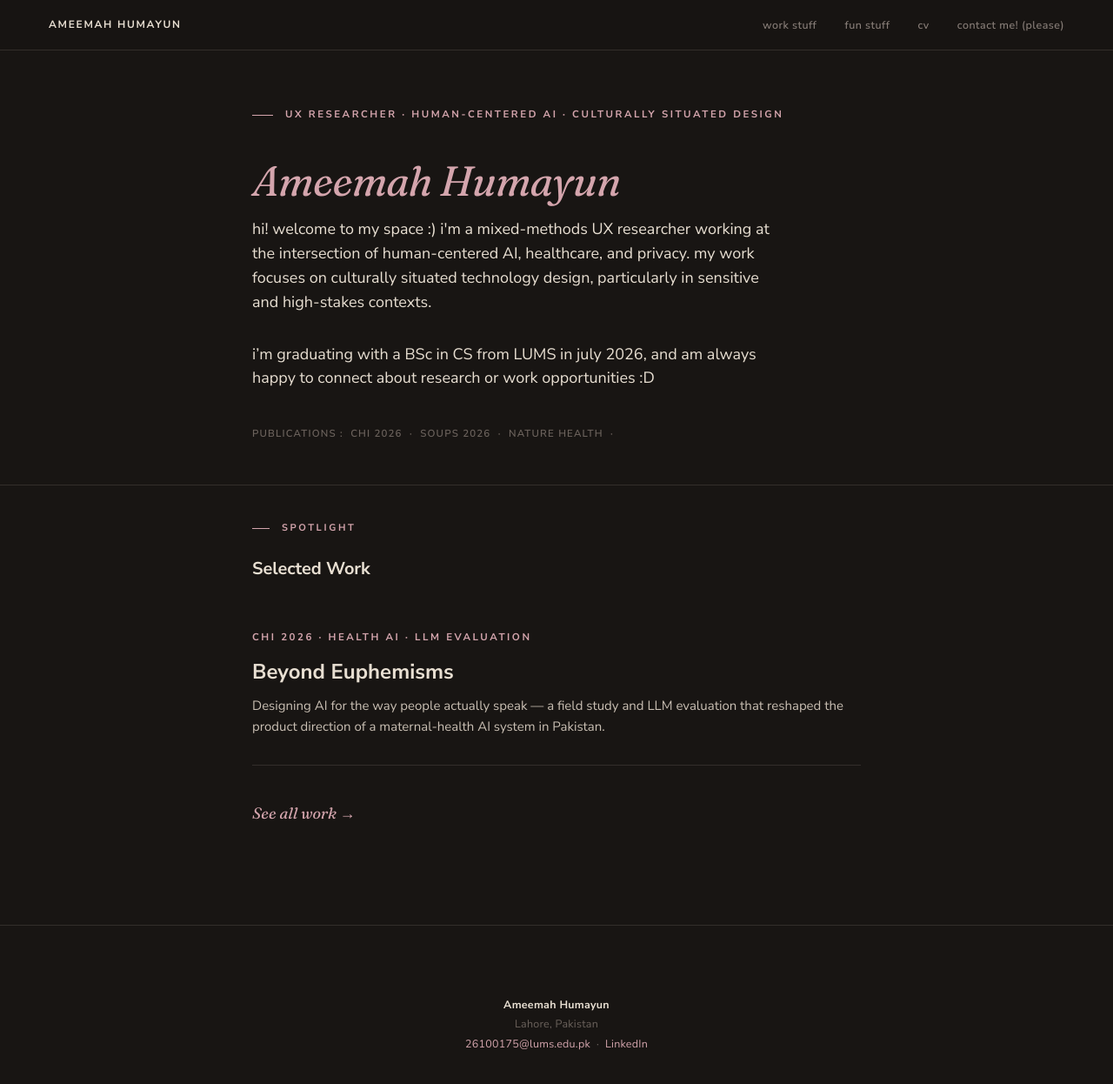
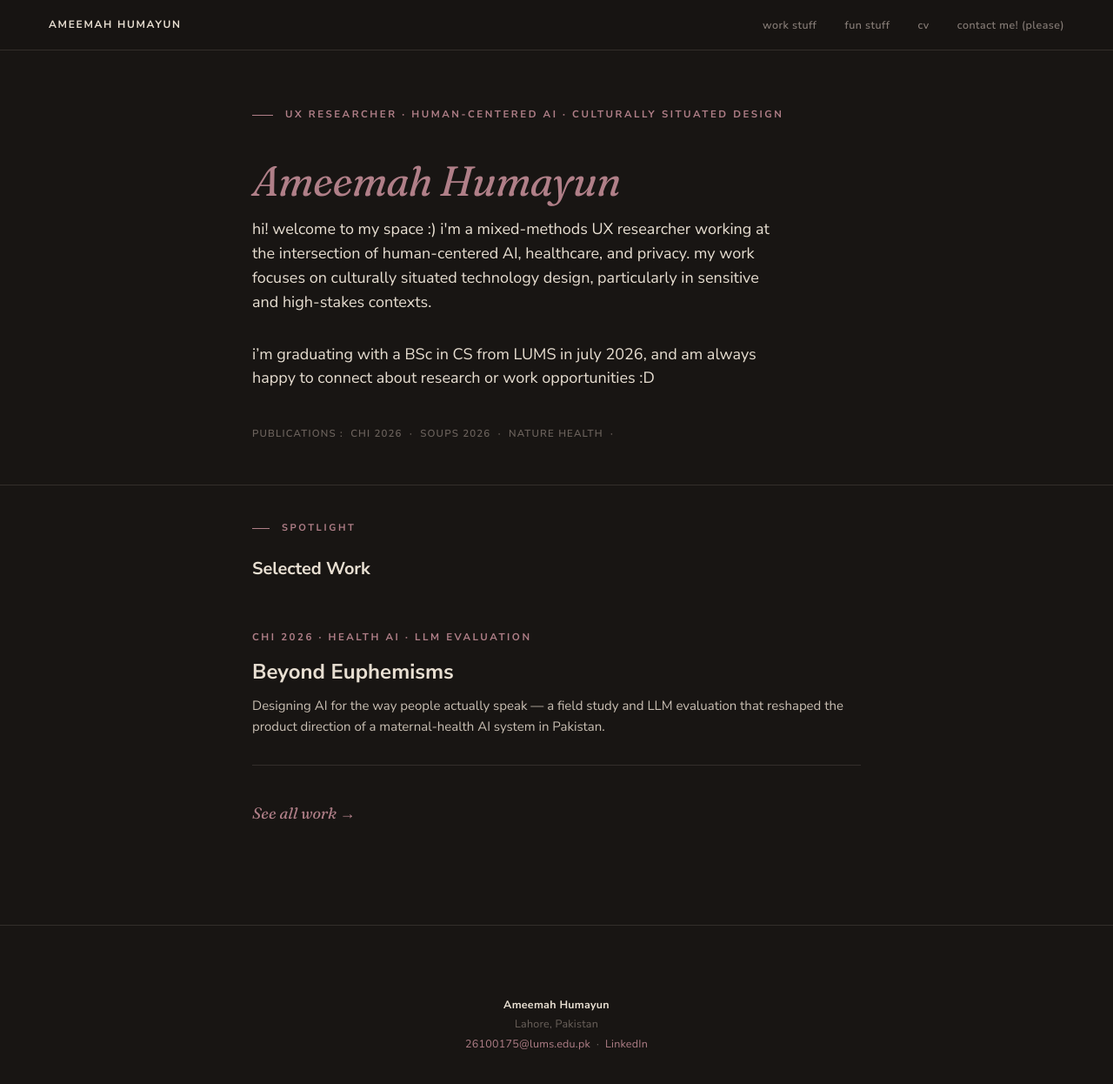
Before and after one commit to ameemahumayun/ameemahumayun.github.io, a Jekyll site: the page built from index.html, in a window 1280 px wide and 1259 px high. Shown: the top 1246 px of the window at 87% size. Built offline with Jekyll 4.4.1, drawn with Linux system fonts in a browser that asks for light colours.

Commit message:
Update tokens.css

```diff
--- a/assets/css/tokens.css
+++ b/assets/css/tokens.css
@@ -34,7 +34,7 @@
 
   --color-accent:       #c9a574;  /* aged brass — the only accent */
   --color-accent-deep:  #a67358;  /* terracotta — used very sparingly */
-  --color-accent:       #d4a5ad;  /* dusky baby pink */
+  --color-accent:       #b07f88;  /* dusky baby pink */
   --color-accent-deep:  #b07f88;  /* deeper rose, for the rare --deep uses */
 
   --color-selection-bg: var(--color-accent);
```
